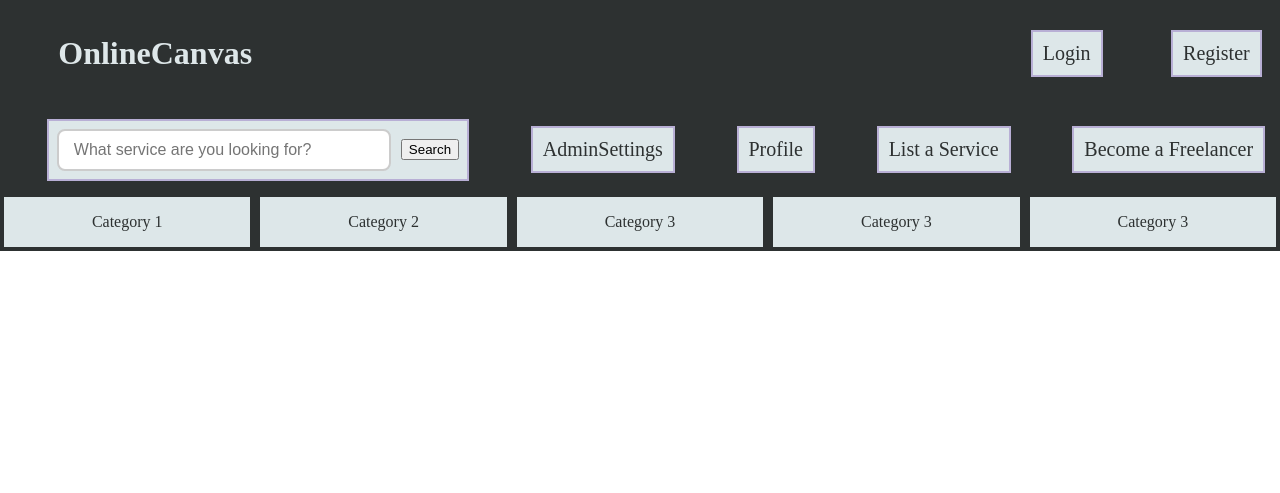
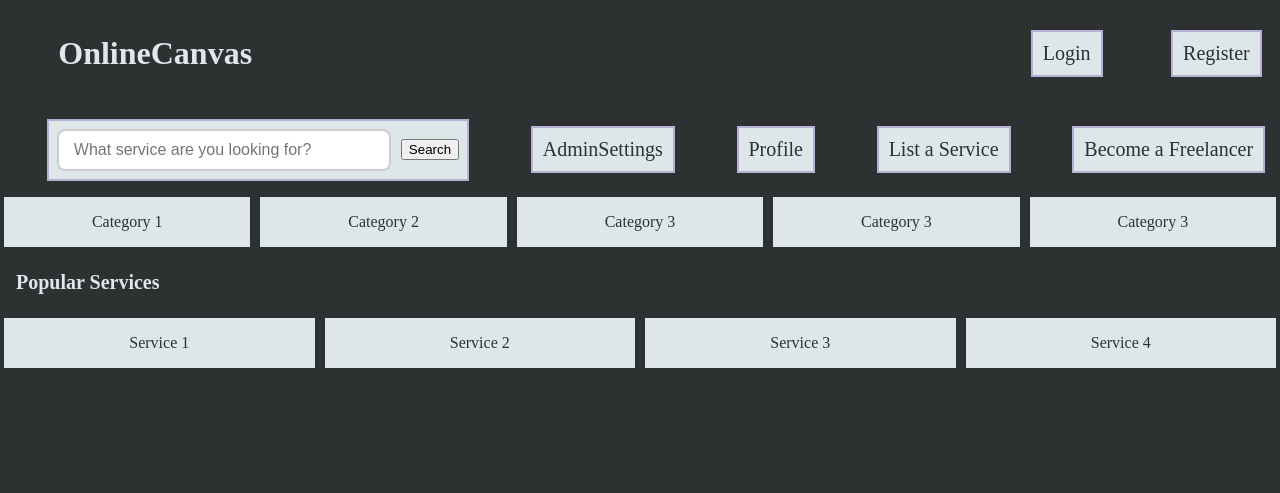
Before and after one commit to FEUP-LTW-2025/ltw-project-ltw06g06, a PHP site: page /home.html in a window 1280 px wide. Shown: the top 493 px of the page. Run offline with PHP 8.4, Linux system fonts and the light colour scheme.

Commit message:
homestyle.css modified

```diff
--- a/Pages/home.html
+++ b/Pages/home.html
@@ -30,5 +30,13 @@
             <li> <a href="profile.html"> Category 3 </a></li>
             <li> <a href="profile.html"> Category 3 </a></li>
       </section>
+      <header id="popular_header"><h3>Popular Services</h3></header>
+      <section class="horizontal_popular_services">
+         <li> Service 1</li>
+         <li> Service 2</li>
+         <li> Service 3</li>
+         <li> Service 4</li>
+
+      </section>
    </body>
 </html>
--- a/Pages/homestyle.css
+++ b/Pages/homestyle.css
@@ -4,6 +4,8 @@ body {
 
     --background-color: #e1ebedfa;
     --color: #2d3131;
+
+    background-color: var(--color);
   }
 
 body > #header {
@@ -76,6 +78,7 @@ a:hover {
     border-color: #007bff;
   }
 
+
   .horizontal_list{
     border: 4px solid var(--color);
     display: flex;
@@ -94,3 +97,33 @@ a:hover {
         color: var(--color);
     }
   }
+
+  #popular_header {
+    border: none;
+    background-color: var(--color);
+    color:var(--background-color);
+    padding-left: 1em;
+    padding-right: 1em;
+  }
+
+
+
+
+  .horizontal_popular_services {
+    border: 4px solid var(--color);
+    display: flex;
+    flex-direction: row;
+    flex-grow: 1;
+    justify-content: space-around;
+    gap: 10px;
+    background-color: var(--color);
+    > li {
+        display: block;
+        flex: 1;
+        padding: 1em;
+        text-align: center;
+        border-color: #007bff;
+        background-color: var(--background-color);
+        color: var(--color);
+    }
+  }
```
Also changed, not shown: 2 other files.
